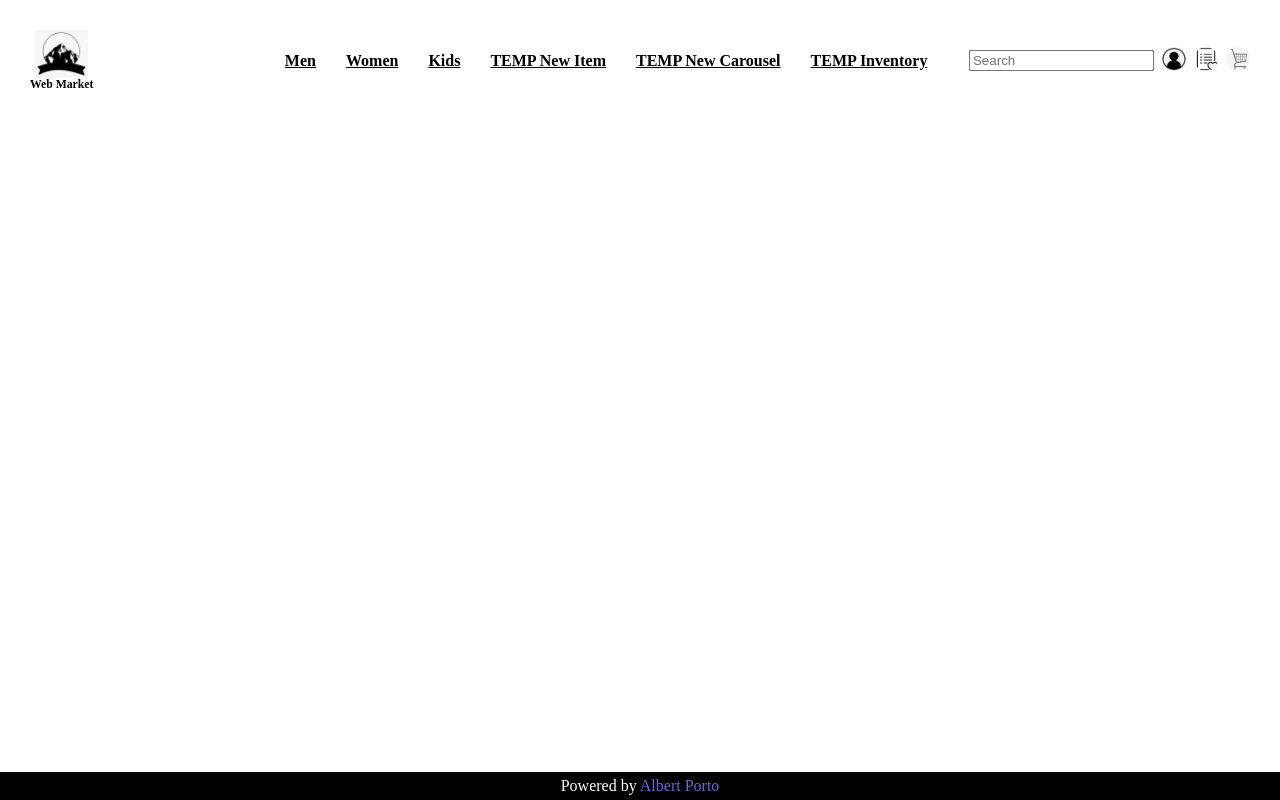
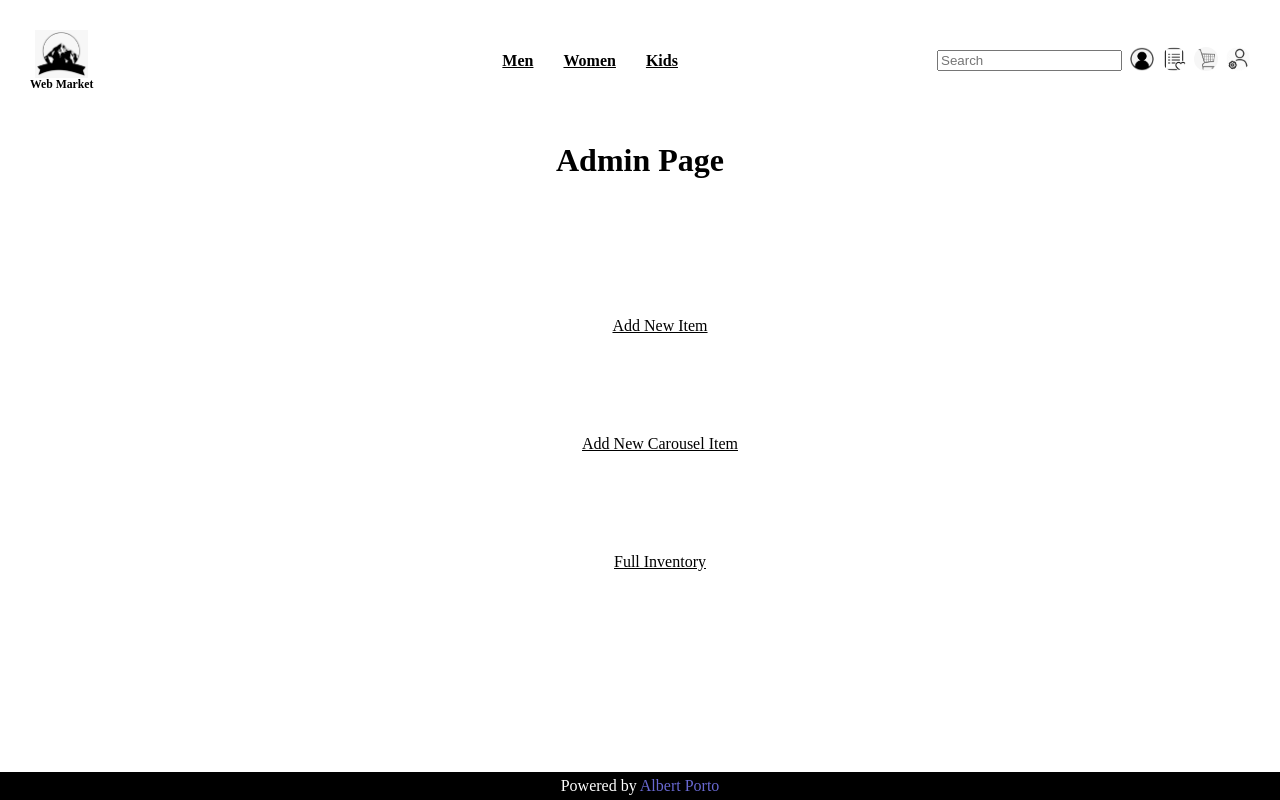
Before and after one commit to portoalbert/web-market-frontend, a React (Create React App) app: page /admin in a window 1280 px wide. Built offline with nearby package versions, Linux system fonts and the light colour scheme.

Commit message:
changed admin fuction to admin page

```diff
--- a/src/App.css
+++ b/src/App.css
@@ -363,6 +363,17 @@ scale: 1.1;
 .mainmen {
   width: 100%;
 }
+.adminmain {
+  display: flex;
+  flex-direction: column;
+  gap: 100px;
+}
+.adminmain ul {
+  display: flex;
+  flex-direction: column;
+  gap: 100px;
+  list-style: none;
+}
 
 
 @-webkit-keyframes slideIn {
--- a/src/App.js
+++ b/src/App.js
@@ -12,6 +12,7 @@ import Wishlist from "./pages/Wishlist";
 import NewItem from "./pages/NewItem";
 import Inventory from "./pages/Inventory";
 import NewCarousel from "./pages/NewCarousel";
+import Admin from "./pages/Admin";
 
 function App() {
   return (
@@ -28,6 +29,7 @@ function App() {
         <Route path="/newitem" element={<NewItem />} />
         <Route path="/newcarousel" element={<NewCarousel />} />
         <Route path="/inventory" element={<Inventory />} />
+        <Route path="/admin" element={<Admin />} />
       </Routes>
       <PageFooter />
     </div>
--- /dev/null
+++ b/src/pages/Admin.js
@@ -0,0 +1,28 @@
+import React from "react";
+import { Link } from "react-router-dom";
+
+export default function Admin() {
+  return (
+    <div className="adminmain">
+      <h1>Admin Page</h1>
+      <ul>
+        <li>
+          <Link to="/NewItem">
+            <u>Add New Item</u>
+          </Link>
+        </li>
+
+        <li>
+          <Link to="/NewCarousel">
+            <u>Add New Carousel Item</u>
+          </Link>
+        </li>
+        <li>
+          <Link to="/inventory">
+            <u>Full Inventory</u>
+          </Link>
+        </li>
+      </ul>
+    </div>
+  );
+}
--- a/src/pages/Navbar.js
+++ b/src/pages/Navbar.js
@@ -4,6 +4,7 @@ import loginIcon from "../img/login.png";
 import wishListIcon from "../img/wishlist.png";
 import cartIcon from "../img/cart.png";
 import logoIcon from "../img/logo1.png";
+import iconAdm from "../img/adminicon.avif";
 
 export default function Navbar() {
   return (
@@ -26,15 +27,6 @@ export default function Navbar() {
         <Link to="/kids">
           <u>Kids</u>
         </Link>
-        <Link to="/NewItem">
-          <u>TEMP New Item</u>
-        </Link>
-        <Link to="/NewCarousel">
-          <u>TEMP New Carousel</u>
-        </Link>
-        <Link to="/inventory">
-          <u>TEMP Inventory</u>
-        </Link>
       </div>
       <div className="search">
         <input type="text" name="search" placeholder="Search" />
@@ -47,6 +39,9 @@ export default function Navbar() {
         <Link to="/checkout">
           <img src={cartIcon} alt="Shopping Cart" />
         </Link>
+        <Link to="/admin">
+          <img src={iconAdm} alt="Admin" />
+        </Link>
       </div>
     </div>
   );
```
Also changed, not shown: src/img/adminicon.avif (added).
